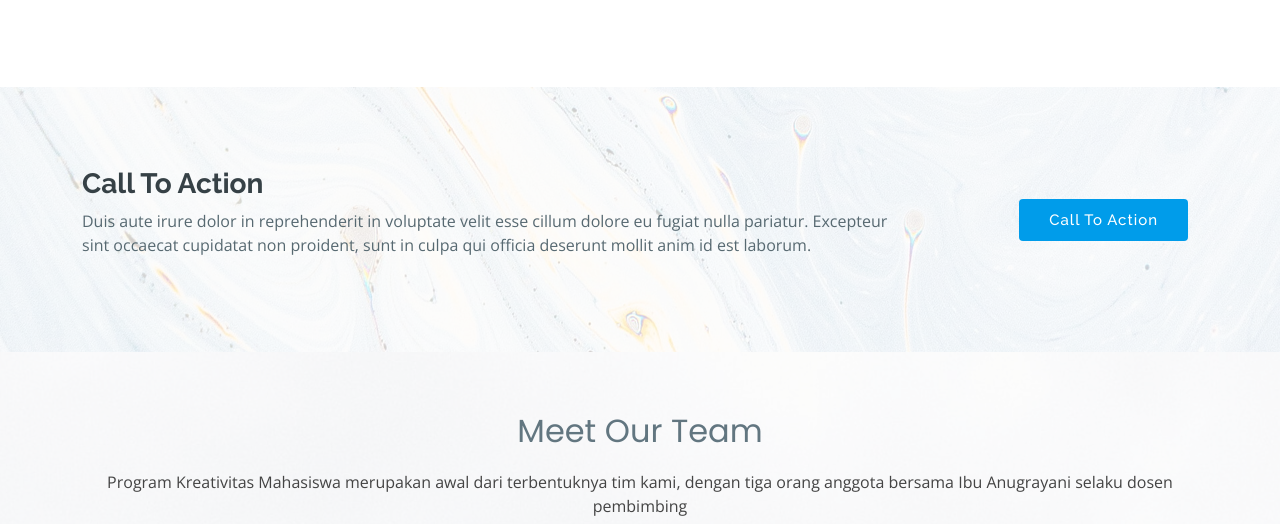
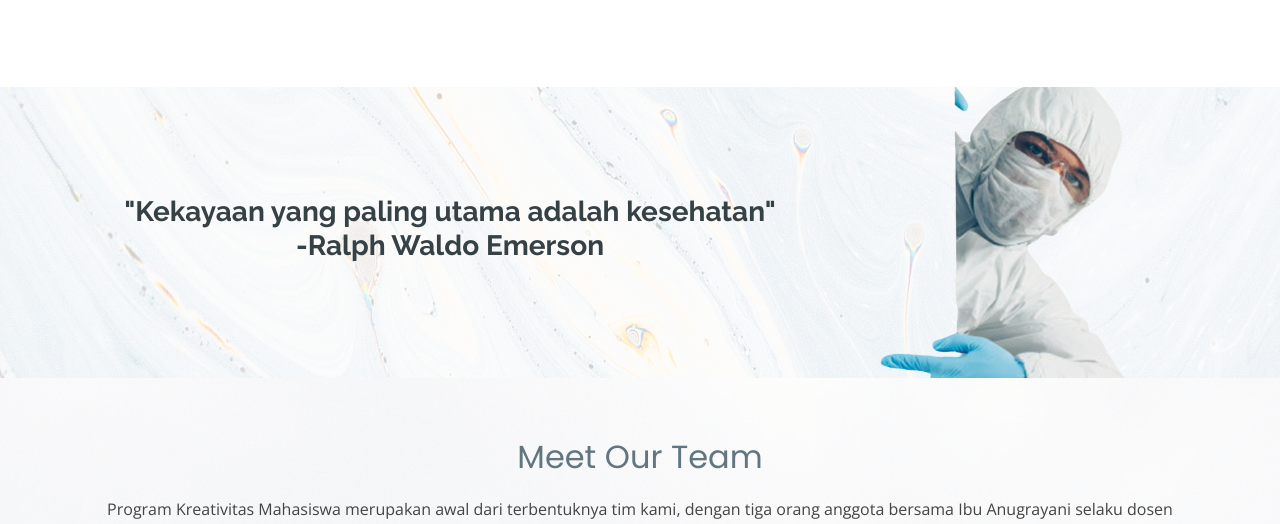
Before and after one commit to Smansarum22/HelpSyst_App, a plain HTML site: page index.html in a window 1280 px wide. Shown: the part 2577-3101 px from the top of the page. Drawn offline with nearby package versions, Linux system fonts and the light colour scheme.

Commit message:
add quotes

```diff
--- a/index.html
+++ b/index.html
@@ -319,25 +319,24 @@
       </div>
     </section><!-- End Portfolio Section -->
 
-    <!-- ======= Cta Section ======= -->
     <section id="cta" class="cta">
+
       <div class="container">
-
-        <div class="row" data-aos="zoom-in">
-          <div class="col-lg-9 text-center text-lg-start">
-            <h3>Call To Action</h3>
-            <p> Duis aute irure dolor in reprehenderit in voluptate velit esse cillum dolore eu fugiat nulla pariatur.
-              Excepteur sint occaecat cupidatat non proident, sunt in culpa qui officia deserunt mollit anim id est
-              laborum.</p>
+        <div class="row">
+          <div class="col-lg-8 pt-4 pt-lg-0 order-3 order-lg-1 d-flex flex-column text-center justify-content-center"
+            data-aos="fade-up">
+            <div>
+              <h3>"Kekayaan yang paling utama  adalah kesehatan" <br> -Ralph Waldo Emerson</h3>
+            </div>
           </div>
-          <div class="col-lg-3 cta-btn-container text-center">
-            <a class="cta-btn align-middle" href="#">Call To Action</a>
+          <div class="col-lg -4 order-1 order-lg-2 justify-contents-center" data-aos="fade-left">
+            <br>
+            <img style="margin-top: -116px; margin-bottom: -85px;" src="assets/img/quotes.png" class="img-fluid" alt="">
           </div>
         </div>
+      </div>
 
-      </div>
-    </section><!-- End Cta Section -->
-
+    </section><!-- End Hero -->
 
     <!-- ======= Team Section ======= -->
     <section id="team" class="team">
@@ -421,6 +420,7 @@
 
       </div>
     </section><!-- End Team Section -->
+
 
     <!-- ======= F.A.Q Section ======= -->
     <section id="faq" class="faq">
--- a/style.css
+++ b/style.css
@@ -453,7 +453,7 @@ section {
 
 .about .container {
   background-color: #CADFED;
-  padding: 60px 60px;
+  padding: 40px 40px;
 }
 
 @media (max-width: 992px) {
@@ -777,7 +777,7 @@ section {
   font-size: 15px;
   letter-spacing: 1px;
   display: inline-block;
-  padding: 10px 30px;
+  padding: 0 px;
   border-radius: 4px;
   transition: 0.5s;
   margin: 10px;
@@ -901,9 +901,10 @@ section {
 }
 .row {
   display: block;
-  margin-left: auto;
+  margin-top: -116px;
   margin-right: auto;
 }
+
 .team .container {
   position: relative;
   z-index: 10;
```
Also changed, not shown: assets/img/quotes.png (added), assets/img/team/arum.png.
